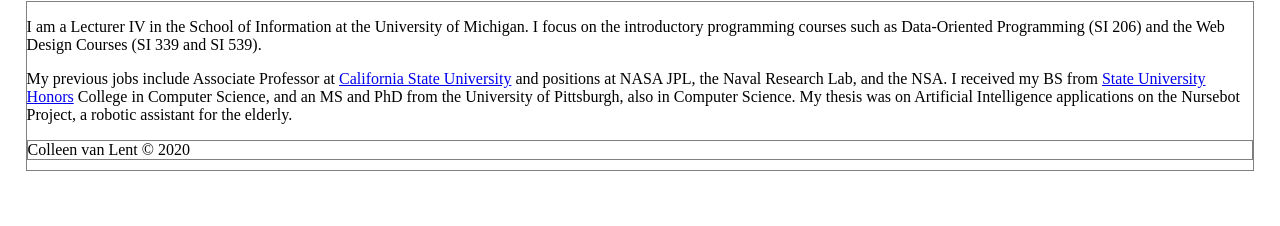
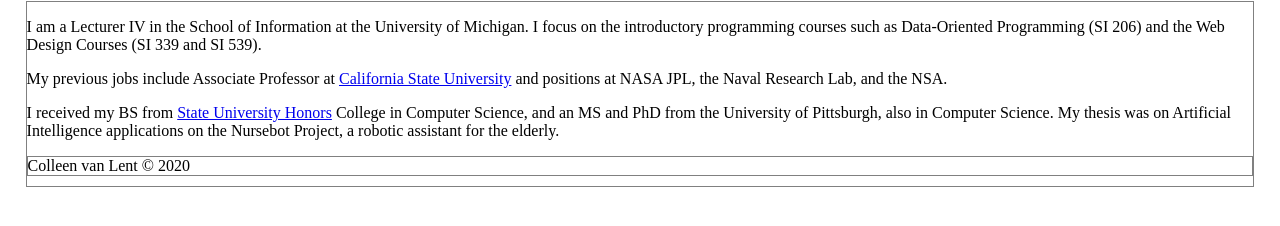
Before and after one commit to jasonrfender/homework1, a plain HTML site: page index.html in a window 1280 px wide. Shown: the part 198-424 px from the top of the page. Drawn offline with Linux system fonts and the light colour scheme.

Commit message:
Update index.html

```diff
--- a/index.html
+++ b/index.html
@@ -23,8 +23,8 @@
 	I focus on the introductory programming courses such as Data-Oriented Programming (SI 206)
 	and the Web Design Courses (SI 339 and SI 539).</p>
 
-	<p>My previous jobs include Associate Professor at <a href="https://www.csulb.edu/">California State University</a> and positions at NASA JPL, the Naval Research Lab, and the NSA.
-	I received my BS from <a href="https://www.kent.edu/Kent">State University Honors</a> College in Computer Science, and an MS and PhD from the University of Pittsburgh, also in Computer Science.
+	<p>My previous jobs include Associate Professor at <a href="https://www.csulb.edu/">California State University</a> and positions at NASA JPL, the Naval Research Lab, and the NSA.<p/>
+	<p>I received my BS from <a href="https://www.kent.edu/Kent">State University Honors</a> College in Computer Science, and an MS and PhD from the University of Pittsburgh, also in Computer Science.
 	My thesis was on Artificial Intelligence applications on the Nursebot Project, a robotic assistant for the elderly.</p>
 
 	<footer>Colleen van Lent &copy; 2020</footer>
```
